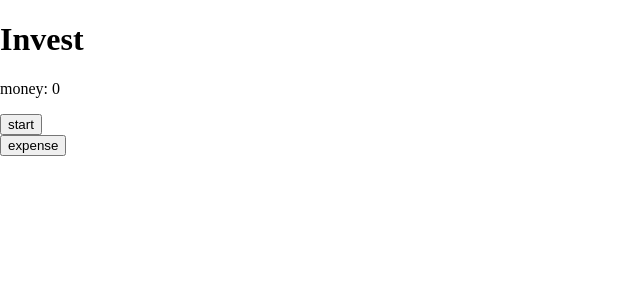
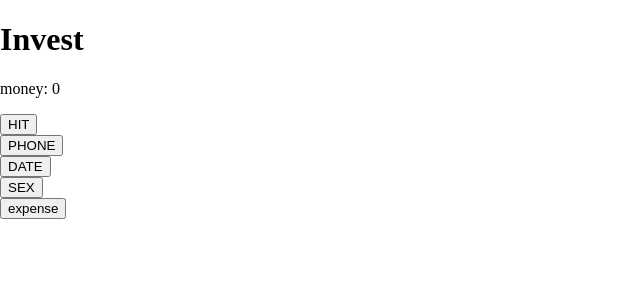
Before and after one commit to leeya018/sex-motivation, a React (Create React App) app: page /invest in a window 1280 px wide. Shown: the top 300 px of the page, without its empty margins (0-640 px from the left). Built offline with nearby package versions, Linux system fonts and the light colour scheme.

Commit message:
invest is ready

```diff
--- a/src/components/Invest.jsx
+++ b/src/components/Invest.jsx
@@ -1,6 +1,10 @@
 import React, { useEffect, useState } from 'react';
 import { useHistory } from "react-router-dom";
 
+const HIT_VALUE = 1
+const PHONE_VALUE = 3
+const DATE_VALUE = 5
+const SEX_VALUE = 10
 
 export default function Invest({ updateMoney, money }) {
 
@@ -9,7 +13,11 @@ export default function Invest({ updateMoney, money }) {
   return <div>
     <h1>Invest</h1>
     <p>money: {money}</p>
-    <button onClick={() => updateMoney(money + 5)}>start</button><br />
+    <button onClick={() => updateMoney(money + HIT_VALUE)}>HIT</button><br />
+    <button onClick={() => updateMoney(money + PHONE_VALUE)}>PHONE</button><br />
+    <button onClick={() => updateMoney(money + DATE_VALUE)}>DATE</button><br />
+    <button onClick={() => updateMoney(money + SEX_VALUE)}>SEX</button><br />
+
     <button onClick={e => history.push("/expense")}>expense</button>
 
   </div>;
```
